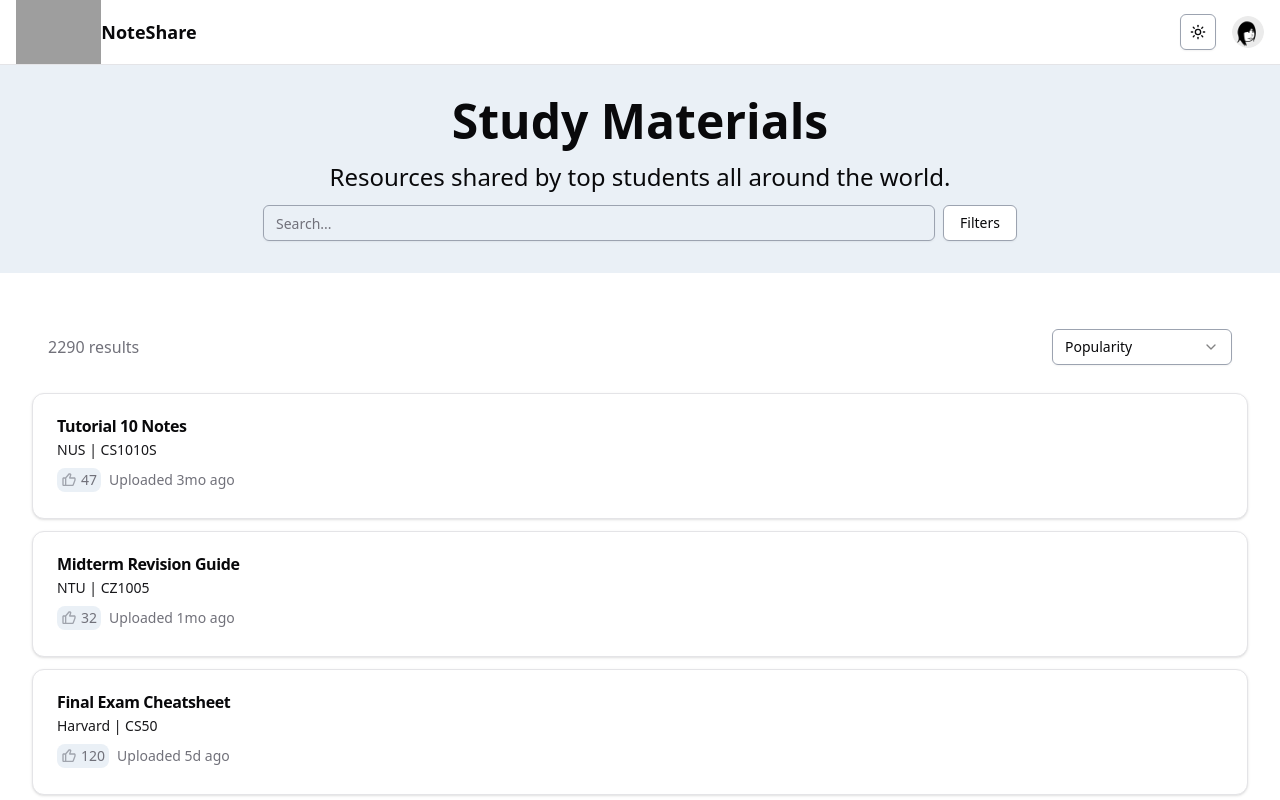
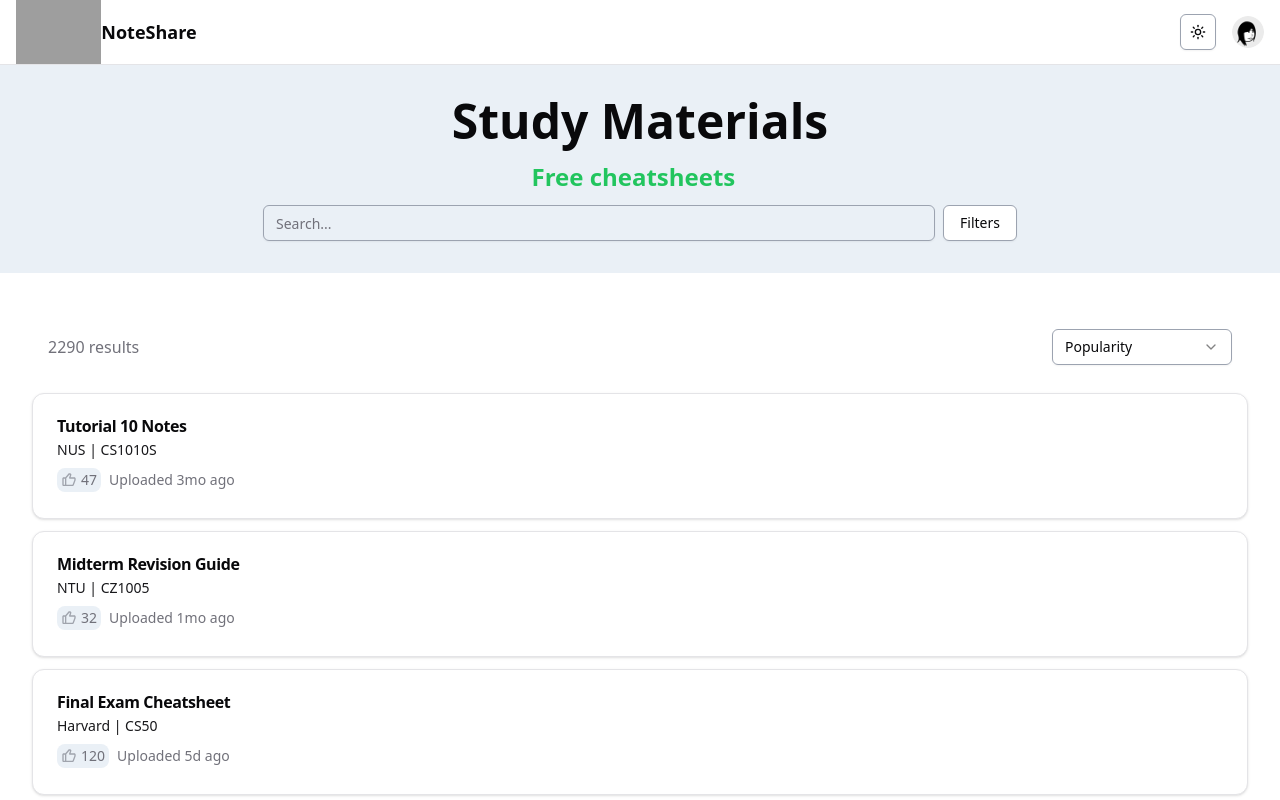
Before and after one commit to joshualwf/note-share, a Next.js app: page / in a window 1280 px wide. Shown: the top 800 px of the page. Built offline with nearby package versions, Linux system fonts and the light colour scheme; grey boxes are pictures that could not be loaded.

Commit message:
add typing animation

```diff
--- a/package.json
+++ b/package.json
@@ -29,7 +29,8 @@
     "react-dom": "^18.3.1",
     "sonner": "^2.0.1",
     "tailwind-merge": "^3.0.2",
-    "tailwindcss-animate": "^1.0.7"
+    "tailwindcss-animate": "^1.0.7",
+    "react-type-animation": "^3.2.0"
   },
   "devDependencies": {
     "@eslint/eslintrc": "^3",
--- a/src/app/page.tsx
+++ b/src/app/page.tsx
@@ -5,6 +5,7 @@ import { SortSelect } from "@/components/SortSelect";
 import { useState } from "react";
 import { mockDocuments } from "@/mockData";
 import FilterSheet from "@/components/FilterSheet";
+import { TypeAnimation } from "react-type-animation";
 
 export default function Home() {
   const [sortBy, setSortBy] = useState("Popularity");
@@ -17,7 +18,28 @@ export default function Home() {
               Study Materials
             </h1>
             <div className="mt-4 text-center text-lg sm:text-2xl">
-              Resources shared by top students all around the world.
+              <TypeAnimation
+                // style={{ whiteSpace: "pre-line" }}
+                // wrapper="span"
+                className="mt-4 text-center text-lg sm:text-2xl text-green-500 font-bold"
+                speed={60}
+                sequence={[
+                  // Same substring at the start will only be typed once, initially
+                  "Free exam papers",
+                  1500,
+                  "Free notes",
+                  1500,
+                  "Free cheatsheets",
+                  1500,
+                  "Free tutorial solutions",
+                  1500,
+                  "Free exam solutions",
+                  1500,
+                  "Free discussions",
+                  1500,
+                ]}
+                repeat={Infinity}
+              />
             </div>
           </div>
 
```
Also changed, not shown: 1 other file (tests, documents, lock files or other folders).
